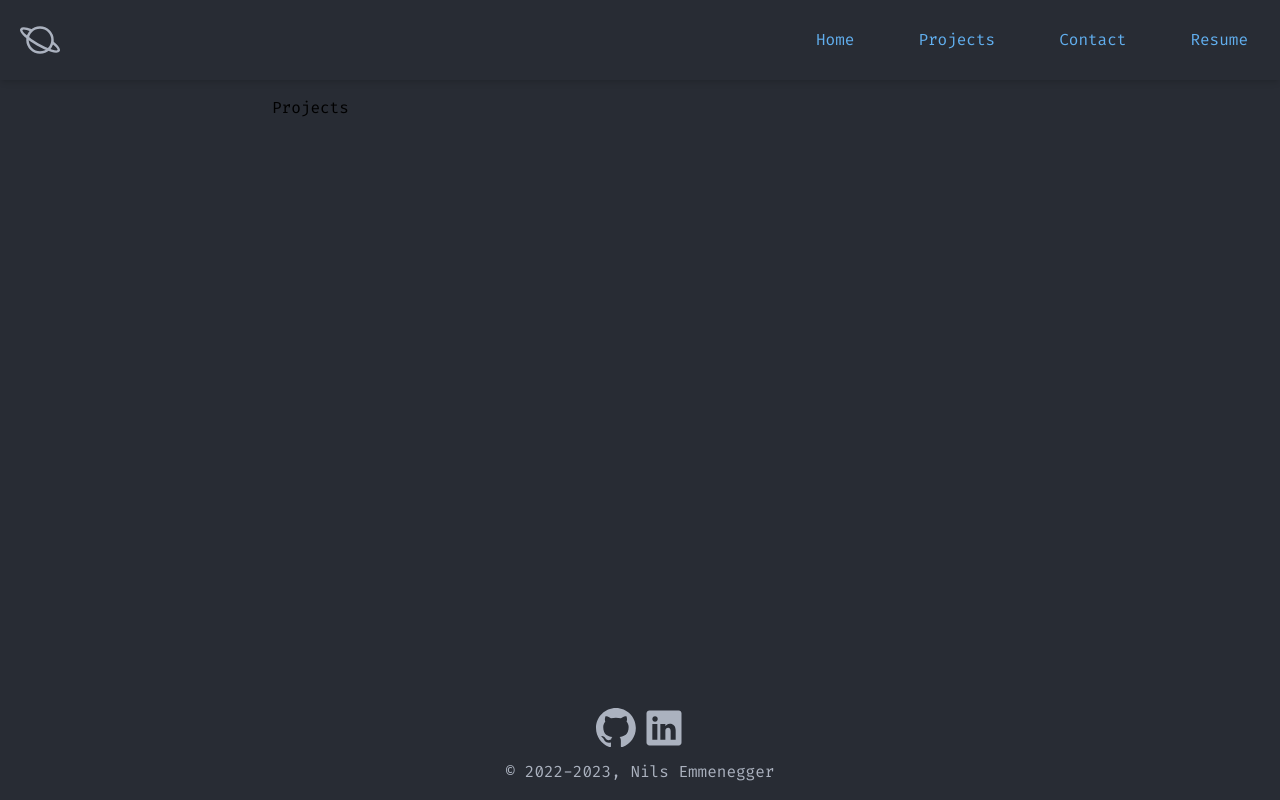
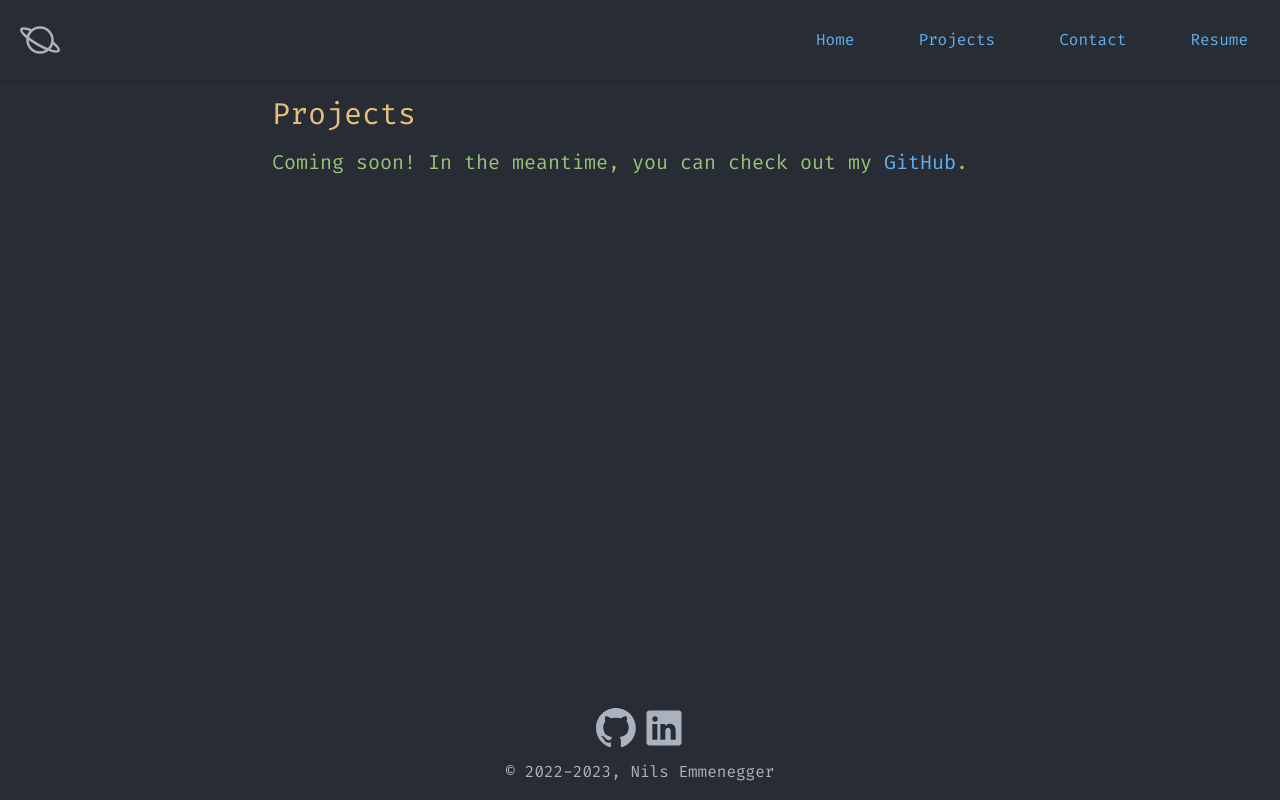
Before and after one commit to nils-emmenegger/nils-emmenegger.github.io, a Next.js app: page /projects in a window 1280 px wide. Built offline with nearby package versions, Linux system fonts and the light colour scheme.

Commit message:
Build out temporary project page

```diff
--- a/app/projects/page.tsx
+++ b/app/projects/page.tsx
@@ -1,3 +1,4 @@
+import ExtLink from "@/components/utils/ExtLink";
 import { Metadata } from "next";
 
 export const metadata: Metadata = {
@@ -5,5 +6,14 @@ export const metadata: Metadata = {
 };
 
 export default function Projects() {
-  return <div className="mx-auto max-w-3xl p-4">Projects</div>;
+  return (
+    <div className="mx-auto max-w-3xl p-4">
+      <h1 className="mb-4 text-onedark-light-yellow text-3xl">Projects</h1>
+
+      <h2 className="mb-4 text-onedark-green text-xl">
+        Coming soon! In the meantime, you can check out my{" "}
+        <ExtLink href="https://github.com/nils-emmenegger">GitHub</ExtLink>.
+      </h2>
+    </div>
+  );
 }
```
